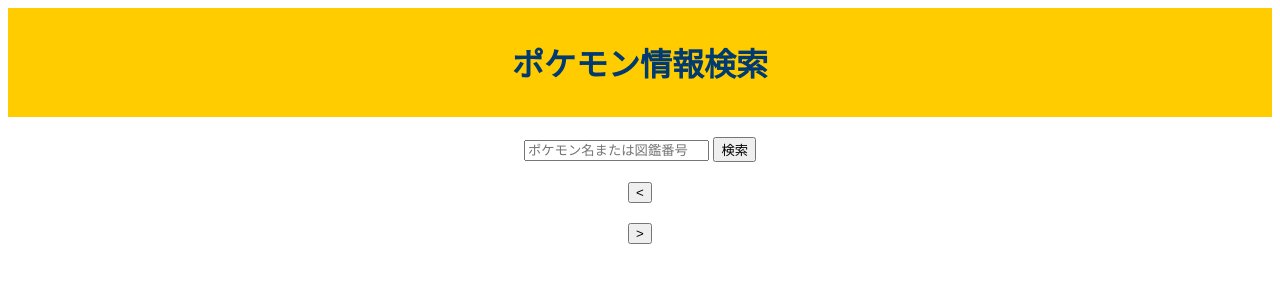
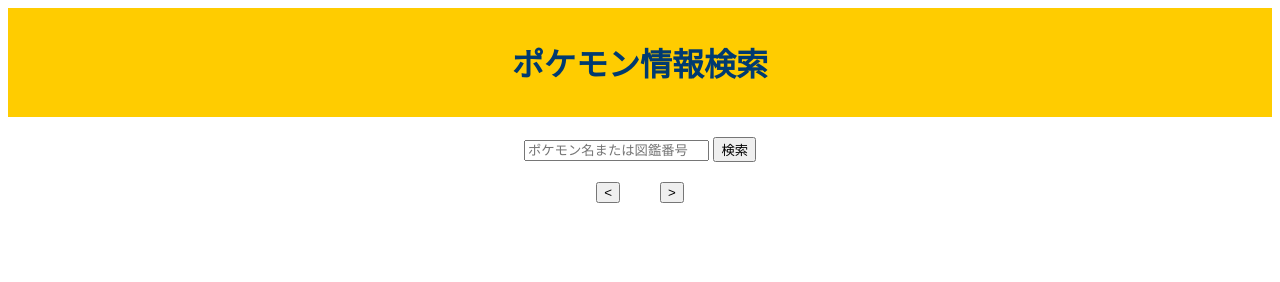
Before and after one commit to saotomem21/poke_web, a plain HTML site: page index.html in a window 1280 px wide. Drawn offline with Linux system fonts and the light colour scheme.

Commit message:
modify
矢印を左右に表示しました

```diff
--- a/index.html
+++ b/index.html
@@ -15,9 +15,9 @@
             <button id="search-button">検索</button>
         </div>
         <div id="nav-arrows">
-            <button id="prev-pokemon">&lt;</button> <!-- 追加: 前のポケモンへ -->
+            <button id="prev-pokemon">&lt;</button>
             <div id="pokemon-info"></div>
-            <button id="next-pokemon">&gt;</button> <!-- 追加: 次のポケモンへ -->
+            <button id="next-pokemon">&gt;</button>
         </div>
     </main>
     <script src="script.js"></script>
--- a/style.css
+++ b/style.css
@@ -16,3 +16,20 @@ header {
 #pokemon-info {
     margin-top: 20px;
 }
+
+/* 既存のスタイルの後に追加 */
+
+#nav-arrows {
+    display: flex;
+    justify-content: center;
+    align-items: center;
+}
+
+#pokemon-info {
+    margin: 0 20px; /* ポケモン情報と矢印の間隔を調整 */
+}
+
+#prev-pokemon, #next-pokemon {
+    cursor: pointer; /* ホバー時にカーソルをポインターに */
+    /* その他のボタンのスタイリング、例えばサイズや背景色など */
+}
```
